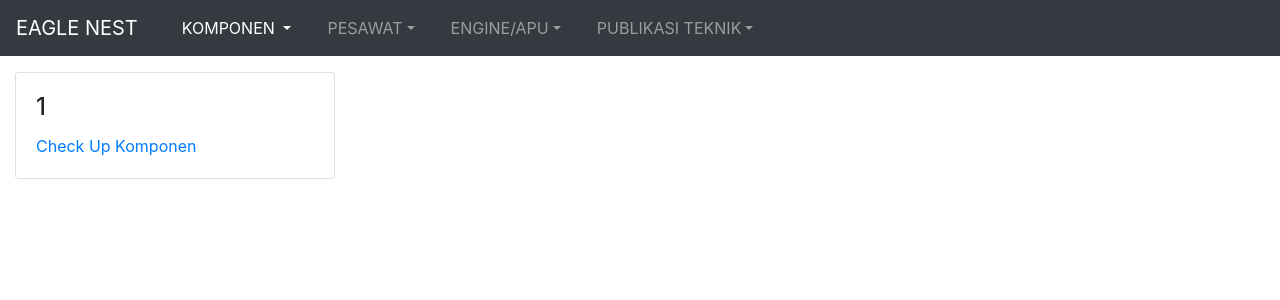
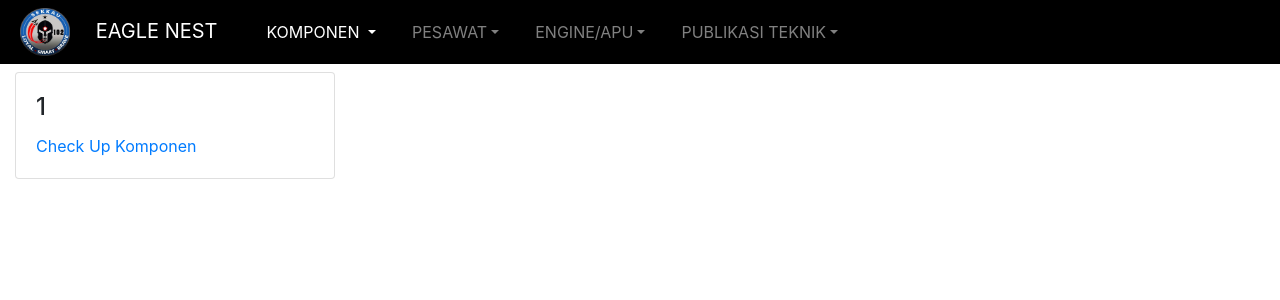
Before and after one commit to ciheul/landing, a Django app: page /eaglenest/dashboard/ in a window 1280 px wide. Shown: the top 300 px of the page. Run offline with Django 3.2, Linux system fonts and the light colour scheme; some libraries are stand-ins or nearby versions.

Commit message:
add logo sekkau

```diff
--- a/eaglenest/static/eaglenest/css/dashboard.css
+++ b/eaglenest/static/eaglenest/css/dashboard.css
@@ -15,6 +15,10 @@ h1 {
   padding-bottom: 9px;
   margin-bottom: 20px;
   border-bottom: 1px solid #eee;
+}
+
+.bg-dark {
+  background-color: black !important;
 }
 
 /*
--- a/eaglenest/templates/eaglenest/base.html
+++ b/eaglenest/templates/eaglenest/base.html
@@ -19,8 +19,10 @@
 
   <body>
     <header>
-      <nav class="navbar navbar-expand-md navbar-dark fixed-top bg-dark">
-        <a class="navbar-brand" href="/eaglenest/">EAGLE NEST</a>
+      <nav class="navbar navbar-expand-md navbar-dark fixed-top bg-dark navbar-custom" style="padding:0 10px 0 0;">
+        <a class="navbar-brand" href="/eaglenest/" style="padding:8px 5px 8px 20px">
+          <img src="{% static 'eaglenest/images/sekkau.jpeg' %}" width="50" style="margin-right: 20px"> EAGLE NEST
+        </a>
         <button class="navbar-toggler d-lg-none" type="button" data-toggle="collapse" data-target="#navbarsExampleDefault" aria-controls="navbarsExampleDefault" aria-expanded="false" aria-label="Toggle navigation">
           <span class="navbar-toggler-icon"></span>
         </button>
```
Also changed, not shown: eaglenest/static/eaglenest/images/logo.jpeg (added), eaglenest/static/eaglenest/images/sekkau.jpeg (added).
